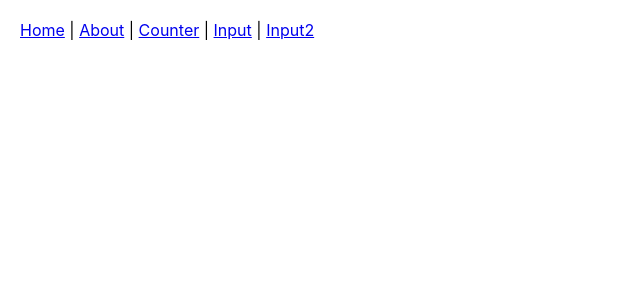
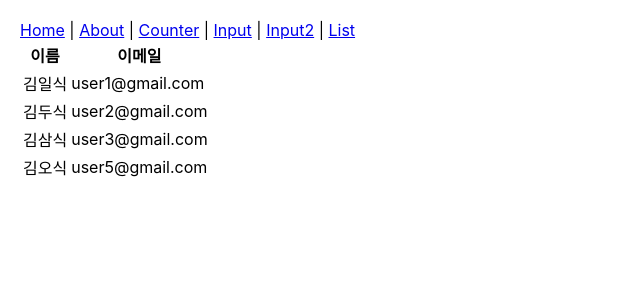
Before and after one commit to Almond13/learn-react, a React (Create React App) app: page /list in a window 1280 px wide. Shown: the top 300 px of the page, without its empty margins (0-640 px from the left). Built offline with nearby package versions, Linux system fonts and the light colour scheme.

Commit message:
Multi-Data 처리 (map)

```diff
--- a/src/App.js
+++ b/src/App.js
@@ -6,6 +6,7 @@ import About from "./pages/About";
 import Counter from "./pages/Counter";
 import Input from "./pages/Input";
 import Input2 from "./pages/Input2";
+import List from "./pages/List";
 
 function App() {
   return (
@@ -14,7 +15,7 @@ function App() {
             {/*<a href="/">Home</a>*/}
             {/*아래와 같음*/}
             <Link to="/">Home</Link> | <Link to="/about">About</Link> | <Link to="/counter">Counter</Link> |{" "}
-            <Link to="/input">Input</Link> | <Link to="/input2">Input2</Link>
+            <Link to="/input">Input</Link> | <Link to="/input2">Input2</Link> | <Link to="/list">List</Link>
         </nav>
         <Routes>
             <Route path="/" element={<Home />} />
@@ -22,6 +23,7 @@ function App() {
             <Route path="/counter" element={<Counter />} />
             <Route path="/input" element={<Input />} />
             <Route path="/input2" element={<Input2 />} />
+            <Route path="/list" element={<List />} />
         </Routes>
       {/*<Home />*/}
     </div>
--- /dev/null
+++ b/src/pages/List.js
@@ -0,0 +1,34 @@
+import React from 'react';
+
+const User = ({userData}) => {
+    return (
+        <tr>
+            <td>{userData.name}</td>
+            <td>{userData.email}</td>
+        </tr>
+    );
+};
+
+const UserList = () => {
+    const users = [
+        {email: 'user1@gmail.com', name: '김일식'},
+        {email: 'user2@gmail.com', name: '김두식'},
+        {email: 'user3@gmail.com', name: '김삼식'},
+        {email: 'user5@gmail.com', name: '김오식'},
+    ];
+    return (
+        <table>
+            <thead>
+                <tr>
+                    <th>이름</th>
+                    <th>이메일</th>
+                </tr>
+            </thead>
+            <tbody>
+                {users.map(user => <User userData={user} />)}
+            </tbody>
+        </table>
+    );
+};
+
+export default UserList;
```
